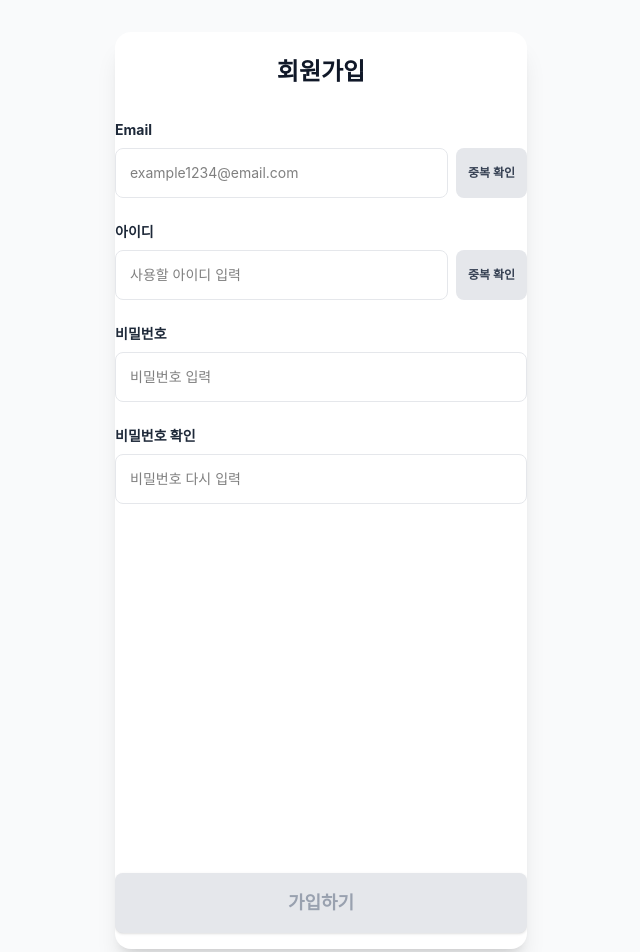
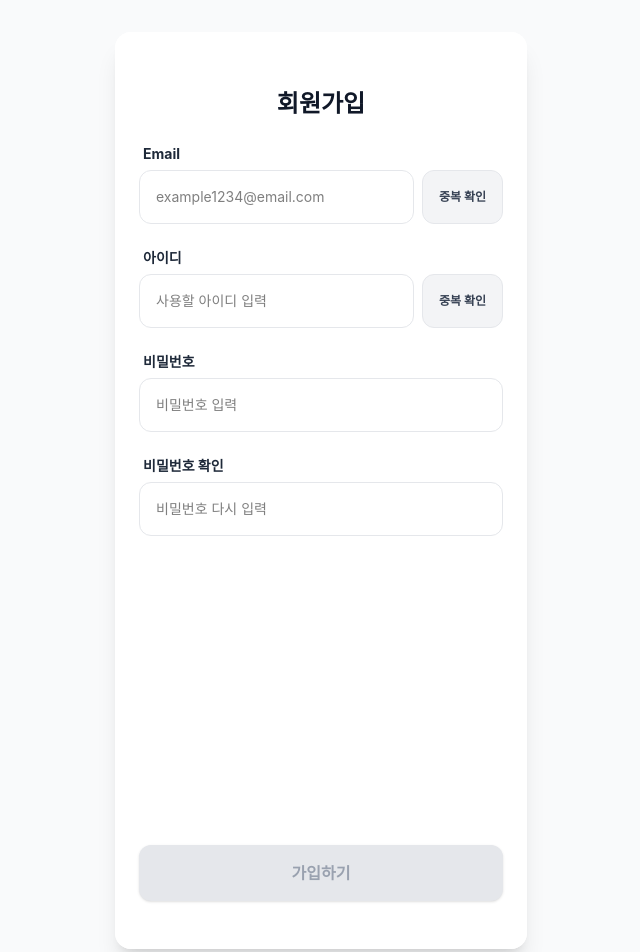
Before and after one commit to dbdlf/MatchCatch, a React (Vite) app: page /register in a window 1280 px wide. Shown: the top 952 px of the page, without its empty margins (319-959 px from the left). Built offline with nearby package versions, Linux system fonts and the light colour scheme.

Commit message:
Update Register.jsx

```diff
--- a/src/pages/Register.jsx
+++ b/src/pages/Register.jsx
@@ -30,7 +30,6 @@ const RegisterPage = () => {
   const checkEmailDuplicate = () => {
     if (!formData.email.trim()) return alert('이메일을 입력해주세요.');
 
-    // 단순 예시 시뮬레이션
     if (formData.email === 'chacha@daejeon.ac.kr') {
       alert('이미 등록된 이메일입니다.');
       setIsEmailChecked(false);
@@ -74,17 +73,19 @@ const RegisterPage = () => {
 
   return (
     <Layout hideNav>
-        {/* 입력 폼 영역 */}
-        <div className="mt-6 space-y-6 flex-1">
-          <h1 className="text-2xl font-bold text-gray-900 text-center mb-8">회원가입</h1>
+      <div className="flex-1 flex flex-col justify-between px-6 py-10 bg-white h-full overflow-y-auto">
+
+        {/* 상단 폼 영역 묶음 */}
+        <div className="space-y-6 mt-4">
+          <h1 className="text-2xl font-bold text-gray-900 text-center mb-6">회원가입</h1>
 
           {/* 이메일 입력 필드 + 중복확인 버튼 */}
-          <div className="space-y-2">
-            <label className="block text-gray-800 font-bold text-sm">Email</label>
+          <div className="space-y-1.5">
+            <label className="block text-gray-800 font-bold text-sm pl-1">Email</label>
             <div className="flex space-x-2">
               <input
                 name="email"
-                className="flex-1 p-3.5 border border-gray-200 rounded-lg outline-none text-sm focus:ring-2 focus:ring-[#FFC107]"
+                className="flex-1 p-4 border border-gray-200 rounded-xl outline-none text-sm focus:ring-2 focus:ring-[#FFC107] transition-all"
                 type="text"
                 placeholder="example1234@email.com"
                 value={formData.email}
@@ -93,7 +94,7 @@ const RegisterPage = () => {
               <button
                 type="button"
                 onClick={checkEmailDuplicate}
-                className={`px-3 rounded-lg text-xs font-bold transition-colors whitespace-nowrap ${isEmailChecked ? 'bg-green-100 text-green-700' : 'bg-gray-200 text-gray-700 hover:bg-gray-300'}`}
+                className={`px-4 rounded-xl text-xs font-bold transition-colors whitespace-nowrap ${isEmailChecked ? 'bg-green-100 text-green-700' : 'bg-gray-100 text-gray-700 hover:bg-gray-200 border border-gray-200'}`}
               >
                 {isEmailChecked ? '확인 완료' : '중복 확인'}
               </button>
@@ -101,12 +102,12 @@ const RegisterPage = () => {
           </div>
 
           {/* 아이디 입력 필드 + 중복확인 버튼 */}
-          <div className="space-y-2">
-            <label className="block text-gray-800 font-bold text-sm">아이디</label>
+          <div className="space-y-1.5">
+            <label className="block text-gray-800 font-bold text-sm pl-1">아이디</label>
             <div className="flex space-x-2">
               <input
                 name="userId"
-                className="flex-1 p-3.5 border border-gray-200 rounded-lg outline-none text-sm focus:ring-2 focus:ring-[#FFC107]"
+                className="flex-1 p-4 border border-gray-200 rounded-xl outline-none text-sm focus:ring-2 focus:ring-[#FFC107] transition-all"
                 type="text"
                 placeholder="사용할 아이디 입력"
                 value={formData.userId}
@@ -115,7 +116,7 @@ const RegisterPage = () => {
               <button
                 type="button"
                 onClick={checkIdDuplicate}
-                className={`px-3 rounded-lg text-xs font-bold transition-colors whitespace-nowrap ${isIdChecked ? 'bg-green-100 text-green-700' : 'bg-gray-200 text-gray-700 hover:bg-gray-300'}`}
+                className={`px-4 rounded-xl text-xs font-bold transition-colors whitespace-nowrap ${isIdChecked ? 'bg-green-100 text-green-700' : 'bg-gray-100 text-gray-700 hover:bg-gray-200 border border-gray-200'}`}
               >
                 {isIdChecked ? '확인 완료' : '중복 확인'}
               </button>
@@ -123,11 +124,11 @@ const RegisterPage = () => {
           </div>
 
           {/* 비밀번호 */}
-          <div className="space-y-2">
-            <label className="block text-gray-800 font-bold text-sm">비밀번호</label>
+          <div className="space-y-1.5">
+            <label className="block text-gray-800 font-bold text-sm pl-1">비밀번호</label>
             <input
               name="password"
-              className="w-full p-3.5 border border-gray-200 rounded-lg outline-none text-sm focus:ring-2 focus:ring-[#FFC107]"
+              className="w-full p-4 border border-gray-200 rounded-xl outline-none text-sm focus:ring-2 focus:ring-[#FFC107] transition-all"
               type="password"
               placeholder="비밀번호 입력"
               value={formData.password}
@@ -136,11 +137,11 @@ const RegisterPage = () => {
           </div>
 
           {/* 비밀번호 확인 + 실시간 피드백 */}
-          <div className="space-y-2">
-            <label className="block text-gray-800 font-bold text-sm">비밀번호 확인</label>
+          <div className="space-y-1.5">
+            <label className="block text-gray-800 font-bold text-sm pl-1">비밀번호 확인</label>
             <input
               name="confirmPassword"
-              className="w-full p-3.5 border border-gray-200 rounded-lg outline-none text-sm focus:ring-2 focus:ring-[#FFC107]"
+              className="w-full p-4 border border-gray-200 rounded-xl outline-none text-sm focus:ring-2 focus:ring-[#FFC107] transition-all"
               type="password"
               placeholder="비밀번호 다시 입력"
               value={formData.confirmPassword}
@@ -150,29 +151,30 @@ const RegisterPage = () => {
             {/* 실시간 패스워드 일치 여부 시각화 피드백 */}
             {formData.confirmPassword && (
               formData.password === formData.confirmPassword ? (
-                <p className="text-xs text-green-500 font-medium mt-1">✓ 비밀번호가 일치합니다.</p>
+                <p className="text-xs text-green-500 font-medium mt-1 pl-1">✓ 비밀번호가 일치합니다.</p>
               ) : (
-                <p className="text-xs text-red-500 font-medium mt-1">✗ 비밀번호가 일치하지 않습니다.</p>
+                <p className="text-xs text-red-500 font-medium mt-1 pl-1">✗ 비밀번호가 일치하지 않습니다.</p>
               )
             )}
           </div>
         </div>
 
         {/* 하단 버튼 영역 */}
-        <div className="mt-8 mb-4">
+        <div className="w-full mt-8 mb-2">
           <button
             disabled={!isFormValid}
             onClick={handleRegister}
-            className={`w-full py-4 rounded-lg text-lg font-bold transition-all shadow-sm ${
+            className={`w-full py-4 rounded-xl text-base font-bold transition-all shadow-sm ${
               isFormValid
-                ? 'bg-[#FFDCA8] border border-gray-400 text-gray-800 active:scale-[0.98] hover:brightness-95 cursor-pointer'
-                : 'bg-gray-200 text-gray-400 cursor-not-allowed border-none'
+                ? 'bg-[#FFC107] text-gray-900 active:scale-[0.98] hover:brightness-95 cursor-pointer'
+                : 'bg-gray-200 text-gray-400 cursor-not-allowed'
             }`}
           >
             가입하기
           </button>
         </div>
 
+      </div>
     </Layout>
   );
 };
```
